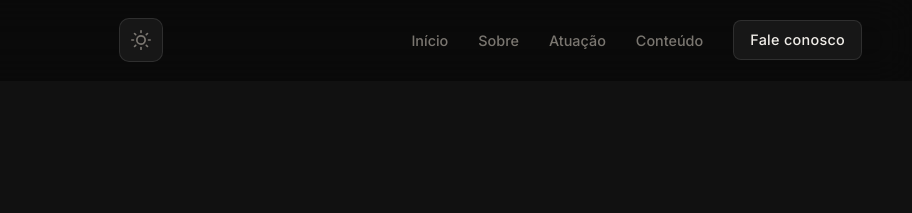
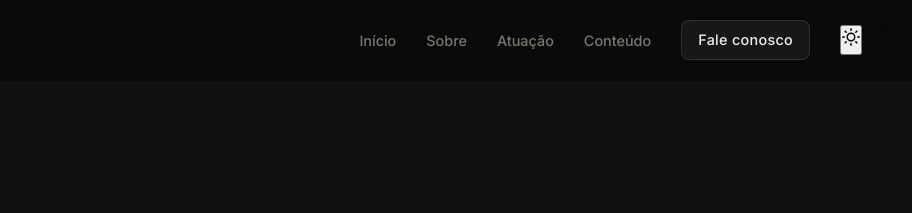
Before and after one commit to AbnerDev19/advogado, a plain HTML site: page noticias.html in a window 1280 px wide. Shown: the top 213 px of the page, 368-1280 px from the left. Drawn offline with nearby package versions, Linux system fonts and the light colour scheme.

Commit message:
Update noticias.html

```diff
--- a/noticias.html
+++ b/noticias.html
@@ -5,7 +5,7 @@
     <meta name="viewport" content="width=device-width, initial-scale=1.0">
     <title>Conteúdo Jurídico | Vitor Rocha Advocacia</title>
     <meta name="description" content="Análises e conteúdos jurídicos produzidos para informar com clareza e reforçar a autoridade institucional do escritório.">
-    <meta name="theme-color" content="#12151c">
+    <meta name="theme-color" content="#ffffff">
 
     <link rel="preconnect" href="https://fonts.googleapis.com">
     <link rel="preconnect" href="https://fonts.gstatic.com" crossorigin>
@@ -26,11 +26,6 @@
             </a>
 
             <div class="header-actions">
-                <button id="theme-toggle" class="theme-toggle" aria-label="Alternar tema">
-                    <svg class="icon-sun" xmlns="http://www.w3.org/2000/svg" width="20" height="20" viewBox="0 0 24 24" fill="none" stroke="currentColor" stroke-width="2" stroke-linecap="round" stroke-linejoin="round"><circle cx="12" cy="12" r="5"></circle><line x1="12" y1="1" x2="12" y2="3"></line><line x1="12" y1="21" x2="12" y2="23"></line><line x1="4.22" y1="4.22" x2="5.64" y2="5.64"></line><line x1="18.36" y1="18.36" x2="19.78" y2="19.78"></line><line x1="1" y1="12" x2="3" y2="12"></line><line x1="21" y1="12" x2="23" y2="12"></line><line x1="4.22" y1="19.78" x2="5.64" y2="18.36"></line><line x1="18.36" y1="5.64" x2="19.78" y2="4.22"></line></svg>
-                    <svg class="icon-moon" xmlns="http://www.w3.org/2000/svg" width="20" height="20" viewBox="0 0 24 24" fill="none" stroke="currentColor" stroke-width="2" stroke-linecap="round" stroke-linejoin="round" style="display: none;"><path d="M21 12.79A9 9 0 1 1 11.21 3 7 7 0 0 0 21 12.79z"></path></svg>
-                </button>
-
                 <button class="menu-toggle" id="menu-toggle" type="button" aria-label="Abrir menu" aria-expanded="false" aria-controls="nav-menu">
                     <span></span>
                     <span></span>
@@ -45,6 +40,12 @@
                     <li><a href="index.html#atuacao">Atuação</a></li>
                     <li><a href="noticias.html">Conteúdo</a></li>
                     <li><a href="index.html#contato" class="btn btn-sm btn-dark">Fale conosco</a></li>
+                    <li class="theme-item">
+                        <button id="theme-toggle" class="theme-toggle-discreet" aria-label="Alternar tema">
+                            <svg class="icon-sun" xmlns="http://www.w3.org/2000/svg" width="18" height="18" viewBox="0 0 24 24" fill="none" stroke="currentColor" stroke-width="2" stroke-linecap="round" stroke-linejoin="round"><circle cx="12" cy="12" r="5"></circle><line x1="12" y1="1" x2="12" y2="3"></line><line x1="12" y1="21" x2="12" y2="23"></line><line x1="4.22" y1="4.22" x2="5.64" y2="5.64"></line><line x1="18.36" y1="18.36" x2="19.78" y2="19.78"></line><line x1="1" y1="12" x2="3" y2="12"></line><line x1="21" y1="12" x2="23" y2="12"></line><line x1="4.22" y1="19.78" x2="5.64" y2="18.36"></line><line x1="18.36" y1="5.64" x2="19.78" y2="4.22"></line></svg>
+                            <svg class="icon-moon" xmlns="http://www.w3.org/2000/svg" width="18" height="18" viewBox="0 0 24 24" fill="none" stroke="currentColor" stroke-width="2" stroke-linecap="round" stroke-linejoin="round" style="display: none;"><path d="M21 12.79A9 9 0 1 1 11.21 3 7 7 0 0 0 21 12.79z"></path></svg>
+                        </button>
+                    </li>
                 </ul>
             </nav>
         </div>
```
